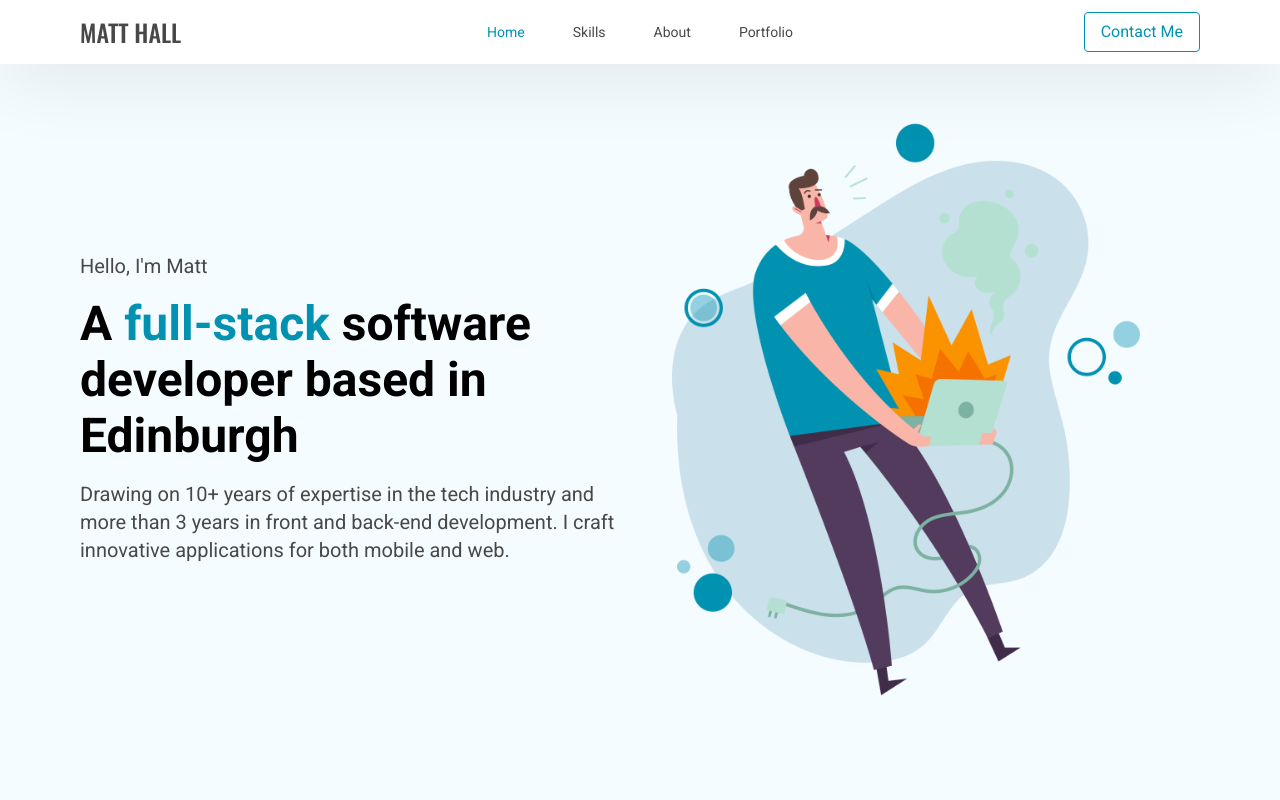
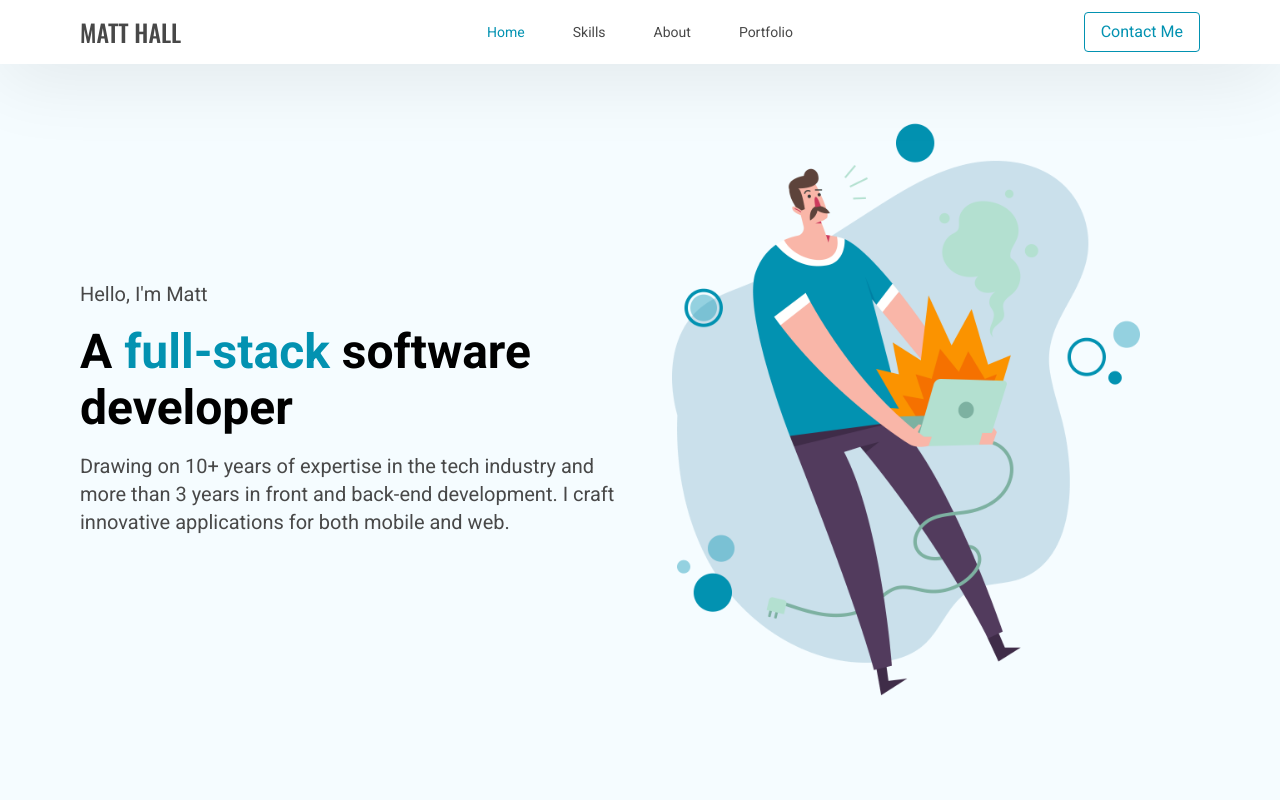
Before and after one commit to mhallrp/TechPortfolio, a Next.js app: page / in a window 1280 px wide. Shown: the top 800 px of the page. Built offline with nearby package versions, Linux system fonts and the light colour scheme.

Commit message:
banner update

```diff
--- a/app/constants.js
+++ b/app/constants.js
@@ -3,7 +3,7 @@ export const constants = {
     contact:"Contact Me",
     sections:[ 'Home', 'Skills', 'About', 'Portfolio' ],
     helloText: "Hello, I'm Matt",
-    topTitle: <>A <span className='text-secondary'>full-stack </span> software developer based in Edinburgh</>,
+    topTitle: <>A <span className='text-secondary'>full-stack </span> software developer</>,
     topSkills:<>Drawing on 10+ years of expertise in the tech industry and more than 3 years in front and back-end development. I craft innovative applications for both mobile and web.</>,
     smallSkills: "Skills",
     bigSKills:"Technical Expertise",
--- a/components/NavBar/NavBar.tsx
+++ b/components/NavBar/NavBar.tsx
@@ -6,6 +6,7 @@ import NavMenu from "./NavMenu";
 import Constants from "../../app/constants";
 
 const NavBar = () => {
+
   const [activeSection, setActiveSection] = useState("Home");
   const [isMenuOpen, setIsMenuOpen] = useState(false);
   const [isClosing, setIsClosing] = useState(false);
```
